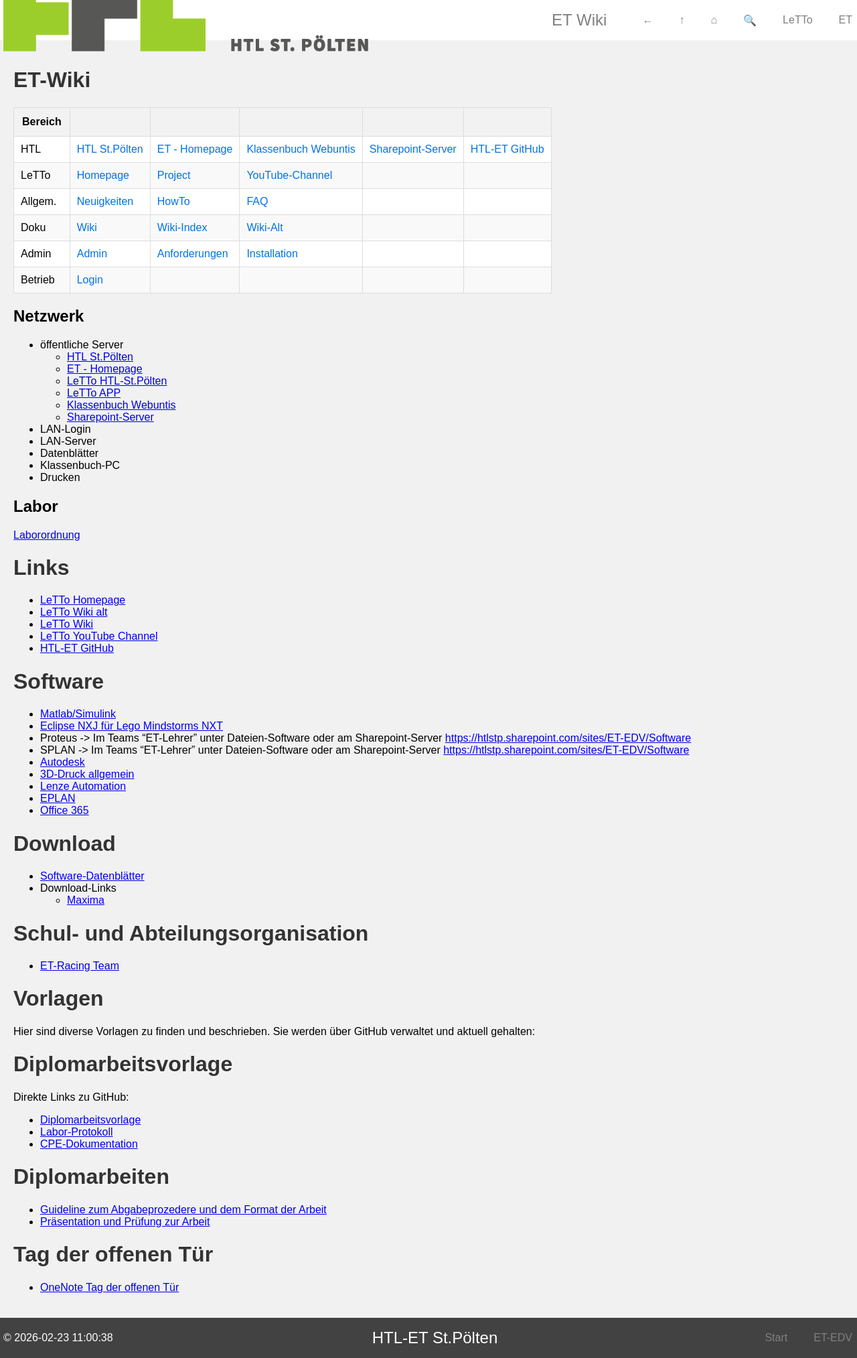
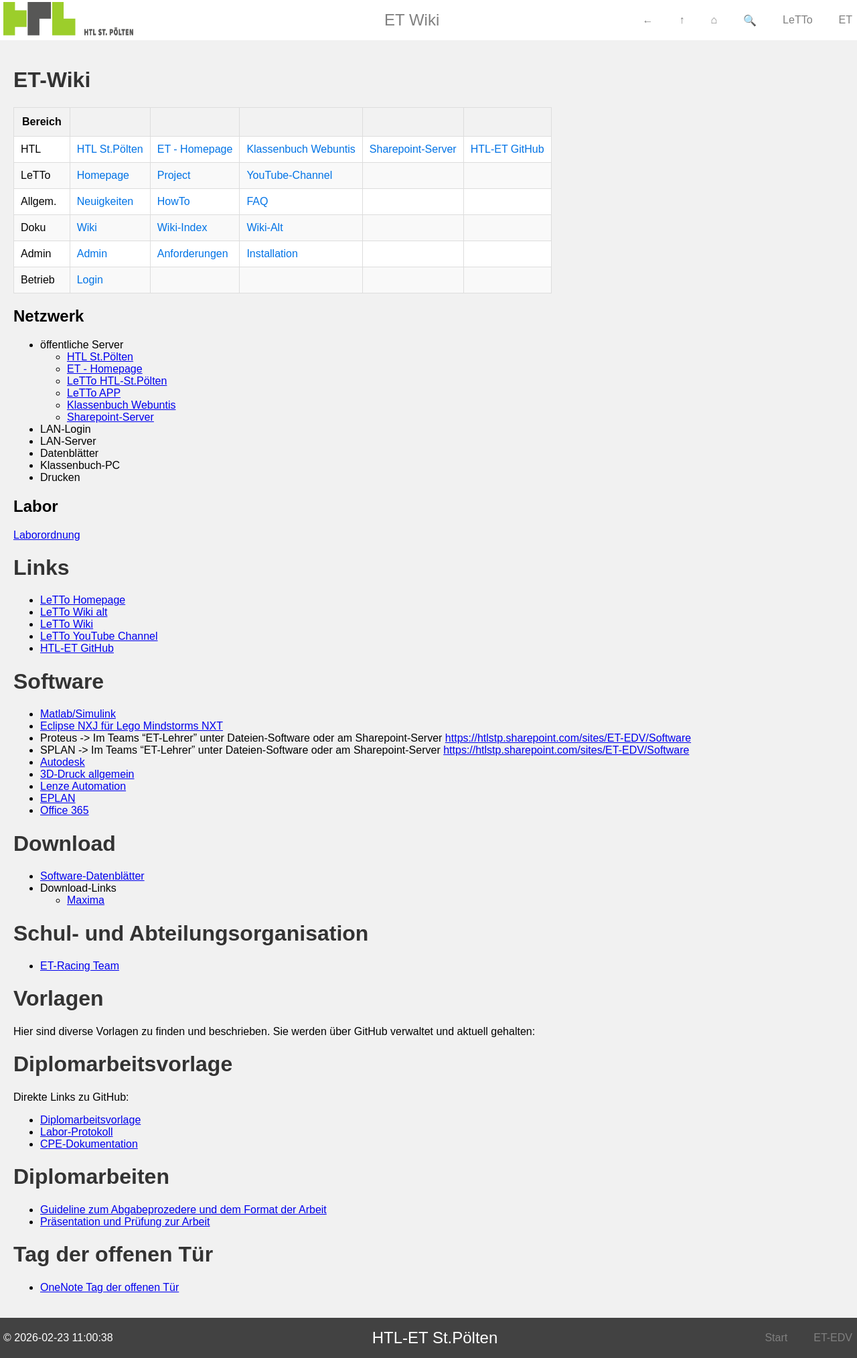
Before and after one commit to htl-stp-et/ET-Info, a Jekyll site: the page built from docs/index.md, in a window 1280 px wide. Shown: the whole page at 67% size. Built offline with Jekyll 4.4.1, drawn with Linux system fonts in a browser that asks for light colours; our own code applies the rules of GitHub Pages for plain Markdown files.

Commit message:
Anpassung der Logo-Höhe im Header

```diff
--- a/docs/_layouts/default.html
+++ b/docs/_layouts/default.html
@@ -17,7 +17,7 @@
 <body>
 <header>
     <div class="logo">
-        <img class="handyoff" src="/ET-Info/assets/img/logo-HTL.png" alt="HTLSTP" style="height:70%; width:auto;/>
+        <img class="handyoff" src="/ET-Info/assets/img/logo-HTL.png" alt="HTLSTP" style="height:50px; width:auto;/>
         <img class="screenoff" src="/ET-Info/assets/img/favicon.png" alt="LeTTo" />
     </div>
 
```
